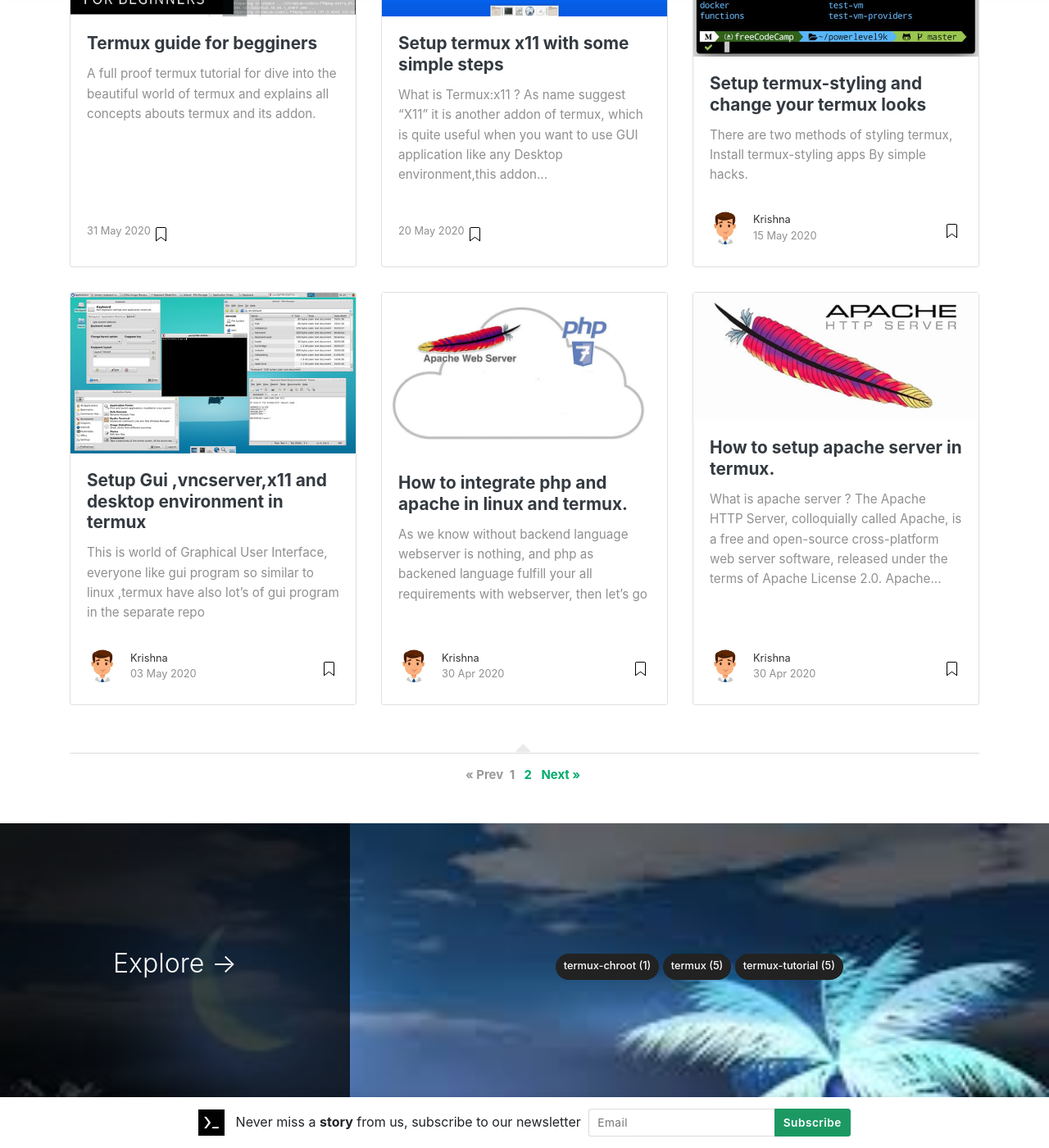
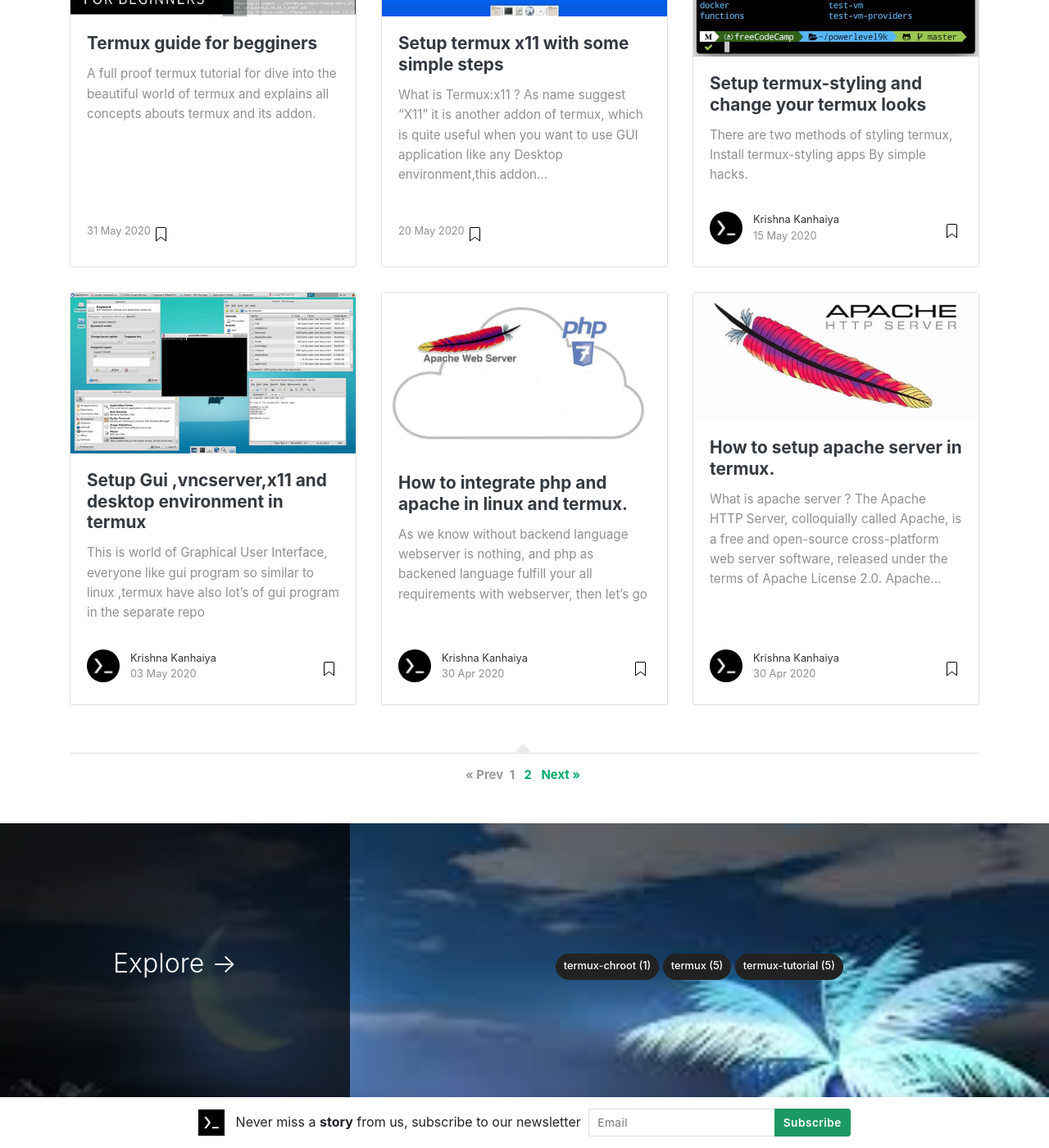
Before and after one commit to hindux/hindux.github.io, a Jekyll site: the page built from index.html, in a window 1280 px wide and 1400 px high, scrolled down 1255 px. Shown: the whole window at 82% size. Built offline with Jekyll 4.4.1, drawn with Linux system fonts in a browser that asks for light colours; nearby versions of some CDN libraries; the list of posts is cut into pages by our own code; some of the changed text lies outside the part shown.

Commit message:
fix naming punc and other minor things

```diff
--- a/_config.yml
+++ b/_config.yml
@@ -1,6 +1,6 @@
 # Site
-name: "hindux"
-title: "hindux"
+name: "Hindux"
+title: "Hindux"
 description: "Learn linux with termux"
 logo: 'assets/images/logo.png'
 favicon: 'assets/images/logo.png'
@@ -34,10 +34,10 @@ authors:
 authors:
   kcubeterm:
     name: Kcubeterm
-    display_name: Krishna
+    display_name: Krishna Kanhaiya
     #gravatar: e56154546cf4be74e393c62d1ae9f9d4
     email: kcubeterm@gmail.com
-    avatar: 'assets/images/krishna.jpeg'
+    avatar: 'assets/images/logo.png'
     twitter: https://twitter.com/kcubeterm
 # Plugins
 plugins:
```
